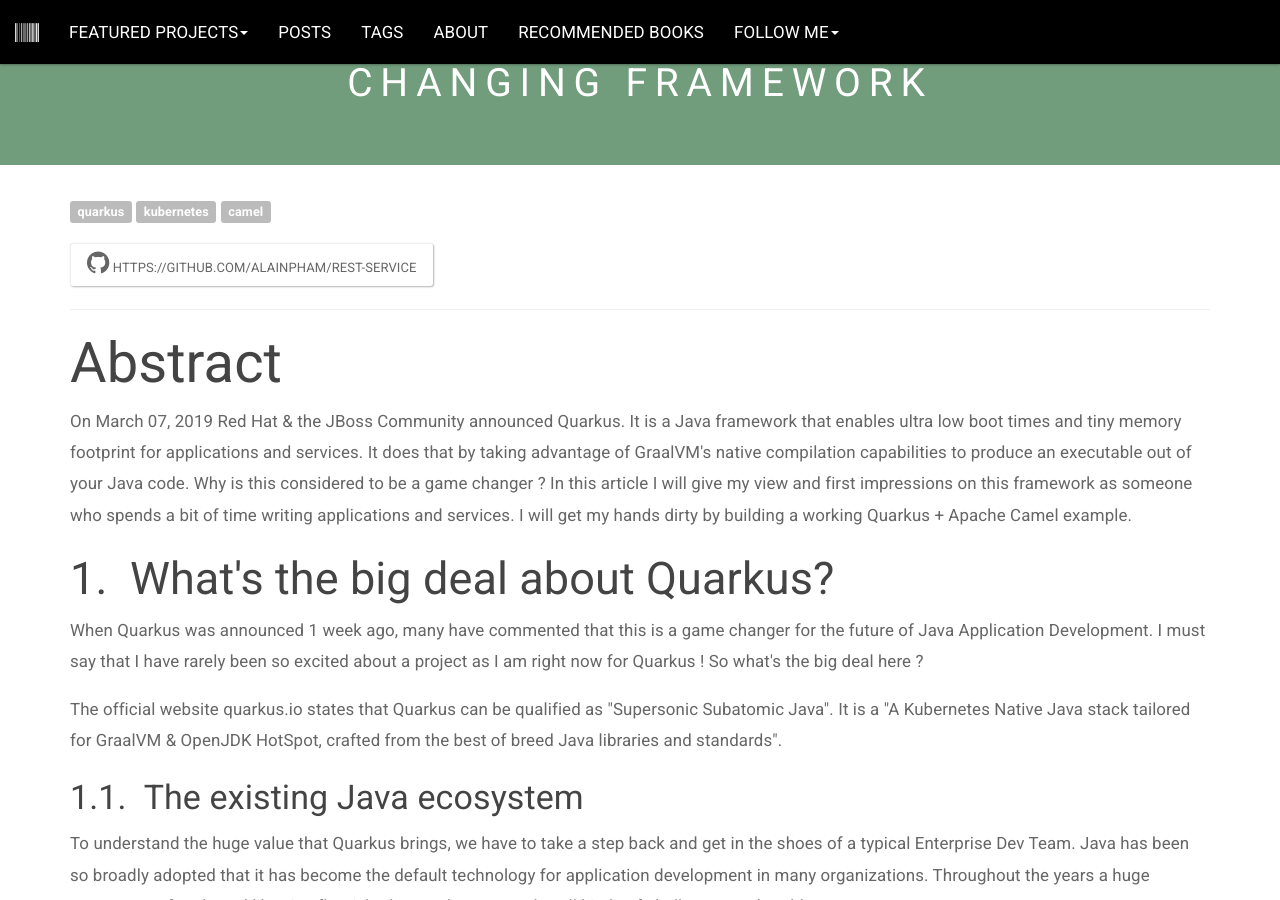
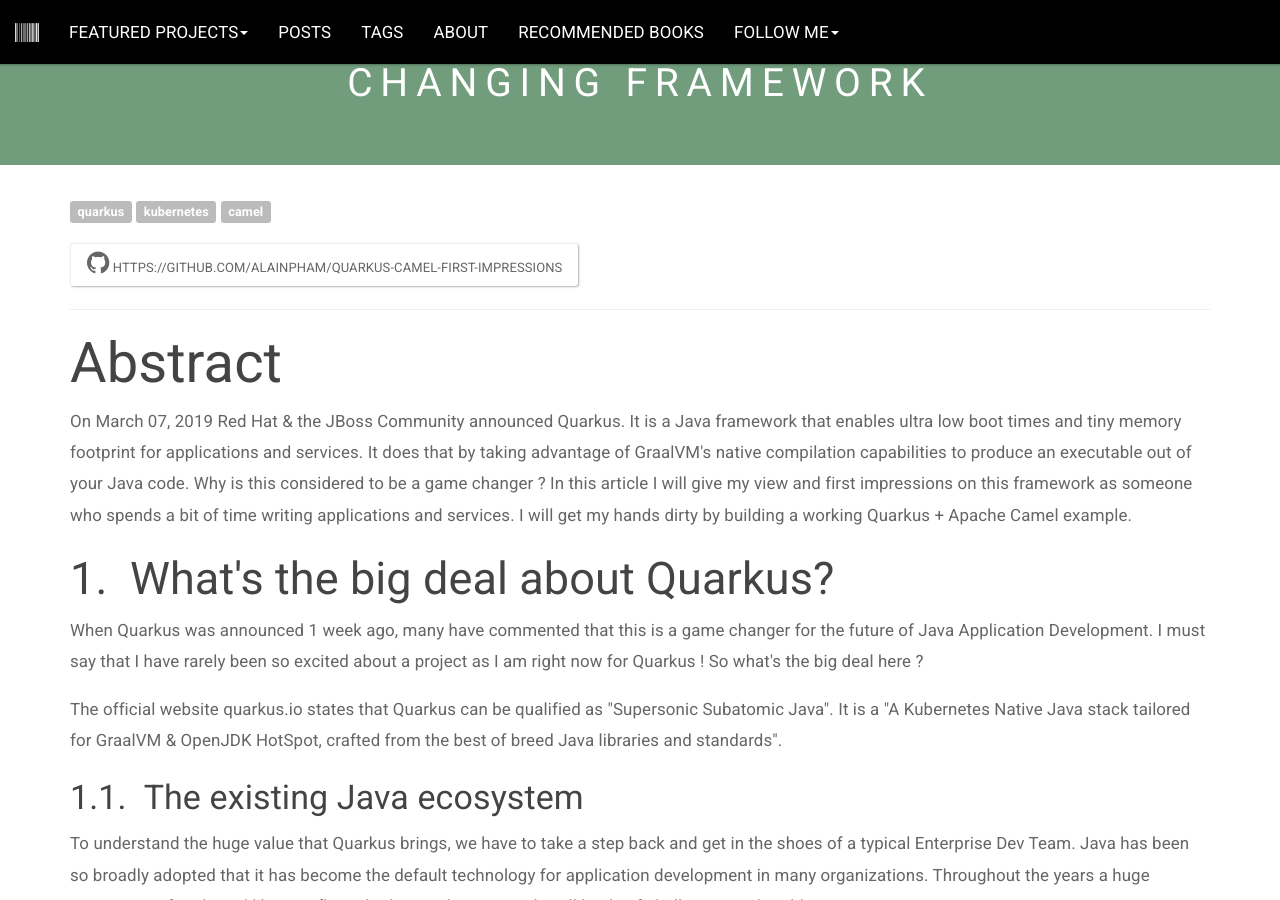
Before and after one commit to alainpham/alainpham.github.io, a Jekyll site: the page built from _posts/2019-03-15-quarkus-camel-first-impressions-on-a-game-changing-framework.html, in a window 1280 px wide and 900 px high, scrolled down 302 px. Built offline with Jekyll 4.4.1, drawn with Linux system fonts in a browser that asks for light colours; comment, search, counter and statistics services are not loaded; some of the changed lines change nothing that is shown.

Commit message:
added git repo to quarkus article

```diff
--- a/_posts/2019-03-15-quarkus-camel-first-impressions-on-a-game-changing-framework.html
+++ b/_posts/2019-03-15-quarkus-camel-first-impressions-on-a-game-changing-framework.html
@@ -6,7 +6,7 @@
 comments: true
 categories: development
 tags: [quarkus, kubernetes, camel]
-github: "https://github.com/alainpham/rest-service"
+github: "https://github.com/alainpham/quarkus-camel-first-impressions"
 ---
 
 <p>
```
